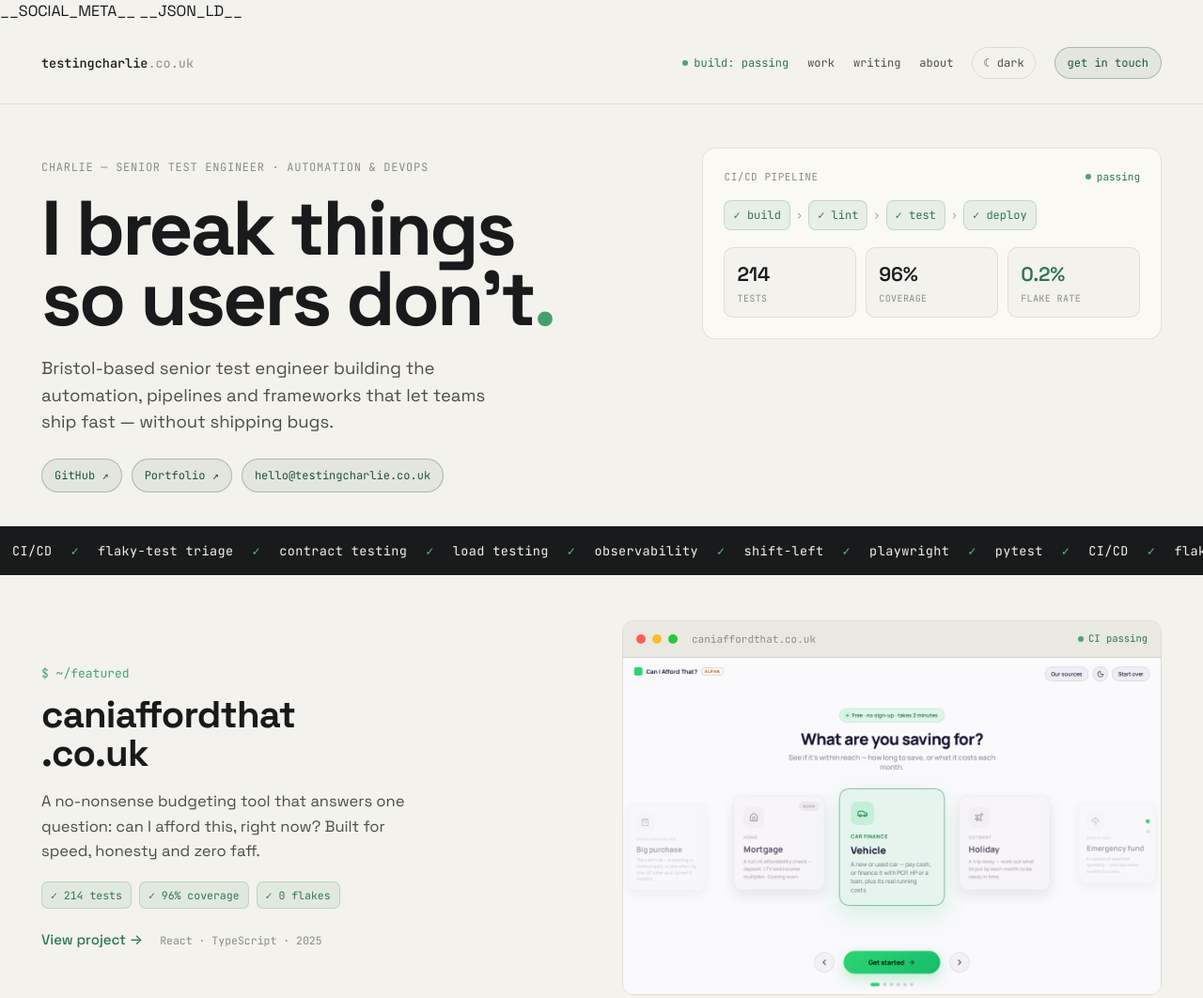
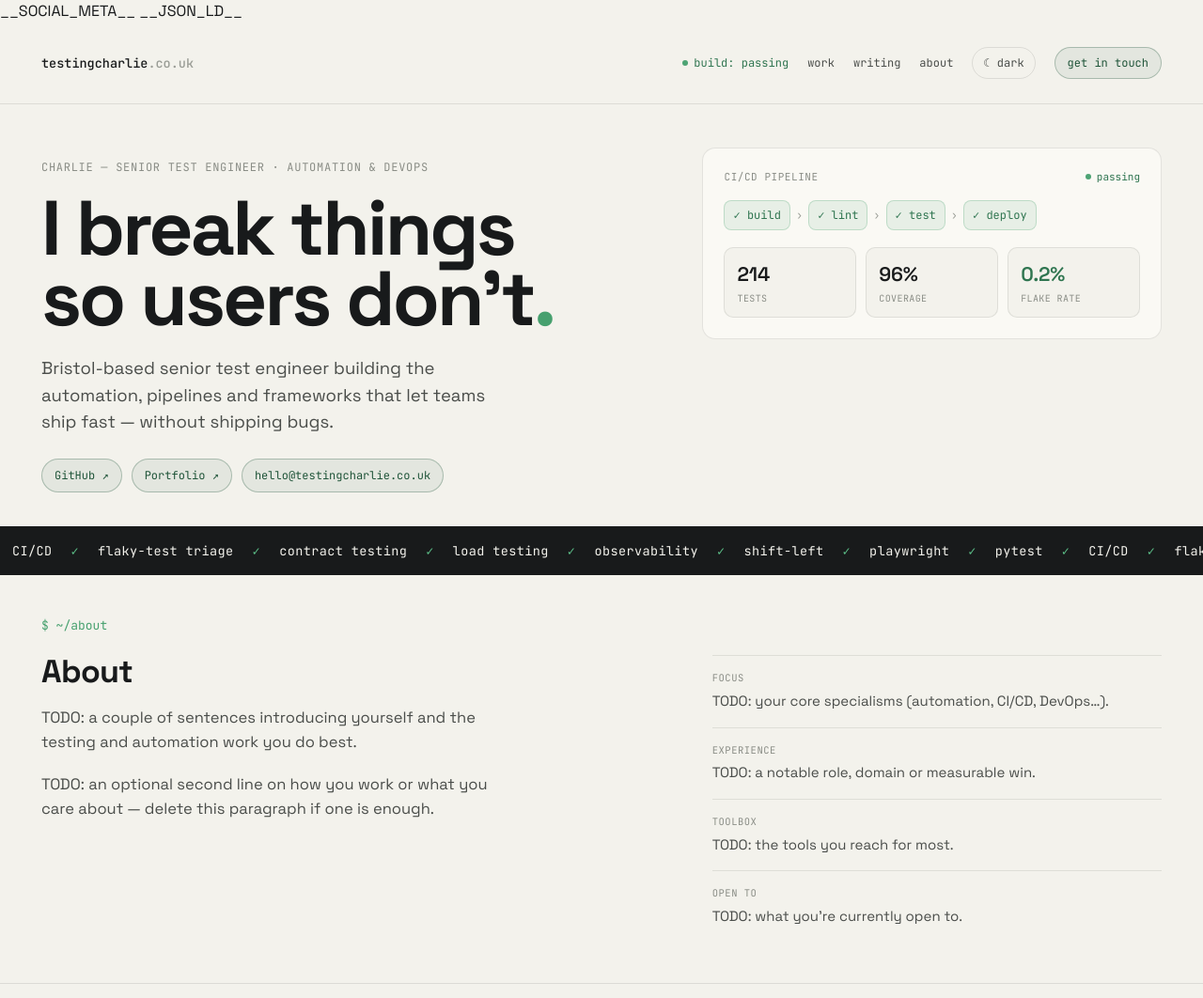
Before and after one commit to Charlie-C-1266/testingcharlie, a website with bundled scripts: page index.html in a window 1280 px wide. Shown: the top 1062 px of the page at 94% size. Built offline with nearby package versions, Linux system fonts and the light colour scheme; no server answers.

Commit message:
Add About section scaffolding and real LinkedIn link (WIP) (#17)

```diff
--- a/index.html
+++ b/index.html
@@ -61,7 +61,7 @@
     </script>
   </head>
   <body>
-    <a class="skip-link" href="#about">Skip to content</a>
+    <a class="skip-link" href="#intro">Skip to content</a>
     <div id="app"></div>
     <noscript>
       <p class="noscript-note">
--- a/src/app.ts
+++ b/src/app.ts
@@ -6,6 +6,7 @@ import { renderActivity } from "./sections/activity.js";
 import { renderFeatured } from "./sections/featured.js";
 import { renderFooter } from "./sections/footer.js";
 import { updateCommitList } from "./sections/git-log.js";
+import { renderAbout } from "./sections/about.js";
 import { updateGitHubPanel } from "./sections/github-panel.js";
 import { renderHero } from "./sections/hero.js";
 import { renderMarquee } from "./sections/marquee.js";
@@ -19,6 +20,7 @@ export function renderPage(config: SiteConfig, data: ActivityData): HTMLElement[
     renderNav(config),
     renderHero(config),
     renderMarquee(config.marqueeKeywords),
+    renderAbout(config.about, config.ui.prompts.about),
     renderFeatured(config.featured),
     renderActivity(config, data),
     renderWork(config.work, config.ui),
--- a/src/config.ts
+++ b/src/config.ts
@@ -42,6 +42,7 @@ export const siteConfig: SiteConfig = {
     themeToggle: { toDark: "☾ dark", toLight: "☀ light" },
     prompts: {
       recentActivity: "$ ~/recent-activity",
+      about: "$ ~/about",
       moreWork: "$ ~/more-work",
       writing: "$ ~/writing",
     },
@@ -58,7 +59,7 @@ export const siteConfig: SiteConfig = {
   ],
   socials: [
     { label: "GitHub", href: "https://github.com/Charlie-C-1266" },
-    { label: "LinkedIn", href: "https://www.linkedin.com/" }, // TODO: real profile.
+    { label: "LinkedIn", href: "https://www.linkedin.com/in/charlie2706/" },
   ],
   buildStatus: "build: passing",
   hero: {
@@ -91,6 +92,32 @@ export const siteConfig: SiteConfig = {
     "observability",
     "shift-left",
   ],
+  // About / bio band — the nav "about" link scrolls here. This is PLACEHOLDER
+  // copy: Charlie to replace the TODO lines with real words before we open the
+  // PR. Keep it short — a couple of intro sentences and a few labelled
+  // highlights. The section, styles and tests are already wired; only the
+  // strings below need editing.
+  about: {
+    heading: "About",
+    lead: [
+      // TODO(charlie): 1–2 sentences — who you are and the testing/automation
+      // work you do best (e.g. the kinds of teams, problems and outcomes).
+      "TODO: a couple of sentences introducing yourself and the testing and " +
+        "automation work you do best.",
+      // TODO(charlie): optional second paragraph — how you work, or what you
+      // care about. Delete this line if one paragraph is enough.
+      "TODO: an optional second line on how you work or what you care about — " +
+        "delete this paragraph if one is enough.",
+    ],
+    highlights: [
+      // TODO(charlie): replace each detail with real specifics. Add or remove
+      // rows freely — the list renders whatever is here.
+      { term: "Focus", detail: "TODO: your core specialisms (automation, CI/CD, DevOps…)." },
+      { term: "Experience", detail: "TODO: a notable role, domain or measurable win." },
+      { term: "Toolbox", detail: "TODO: the tools you reach for most." },
+      { term: "Open to", detail: "TODO: what you're currently open to." },
+    ],
+  },
   featured: {
     prompt: "$ ~/featured",
     titleLines: ["caniaffordthat", ".co.uk"],
--- /dev/null
+++ b/src/sections/about.ts
@@ -0,0 +1,35 @@
+import { el } from "../dom.js";
+import type { ElChild } from "../dom.js";
+import type { AboutContent, AboutHighlight } from "../types.js";
+
+/** One highlight row: a `<dt>` term followed by its `<dd>` detail. */
+export function renderAboutHighlight(item: AboutHighlight): HTMLElement[] {
+  return [
+    el("dt", { class: "about__term", text: item.term }),
+    el("dd", { class: "about__detail", text: item.detail }),
+  ];
+}
+
+/** About band: the short bio + labelled highlights that the nav "about" targets. */
+export function renderAbout(about: AboutContent, prompt: string): HTMLElement {
+  const lead: ElChild[] = about.lead.map((para) => el("p", { class: "about__lead", text: para }));
+
+  const body = el("div", {
+    class: "about__body",
+    children: [el("h2", { class: "about__title", text: about.heading }), ...lead],
+  });
+
+  const highlights = el("dl", {
+    class: "about__highlights",
+    children: about.highlights.flatMap(renderAboutHighlight),
+  });
+
+  return el("section", {
+    class: "about",
+    attrs: { id: "about", "aria-label": "About" },
+    children: [
+      el("div", { class: "prompt", text: prompt }),
+      el("div", { class: "about__grid", children: [body, highlights] }),
+    ],
+  });
+}
--- a/src/sections/hero.ts
+++ b/src/sections/hero.ts
@@ -33,7 +33,9 @@ export function renderHero(config: SiteConfig): HTMLElement {
 
   return el("section", {
     class: "hero",
-    attrs: { id: "about", "aria-label": "Introduction" },
+    // The intro/landmark and skip-link target. The nav "about" link points at
+    // the dedicated bio band (src/sections/about.ts), not here.
+    attrs: { id: "intro", "aria-label": "Introduction" },
     children: [left, renderPipeline(pipeline, config.ui)],
   });
 }
--- a/styles/style.css
+++ b/styles/style.css
@@ -421,6 +421,63 @@ button {
 .marquee__sep {
   color: var(--band-green);
   margin: 0 20px;
+}
+
+/* ------------------------------------------------------------- about (bio) -- */
+
+.about {
+  padding: 44px;
+  border-bottom: 1px solid var(--hair);
+}
+
+.about .prompt {
+  margin-bottom: 22px;
+}
+
+.about__grid {
+  display: grid;
+  grid-template-columns: 1.4fr 1fr;
+  gap: 44px;
+  align-items: start;
+}
+
+.about__title {
+  font-size: 34px;
+  font-weight: 700;
+  letter-spacing: -0.02em;
+  line-height: 1.05;
+}
+
+.about__lead {
+  font-size: 16.5px;
+  line-height: 1.6;
+  color: var(--muted);
+  margin-top: 18px;
+  max-width: 480px;
+}
+
+.about__highlights {
+  margin: 0;
+  display: flex;
+  flex-direction: column;
+}
+
+.about__term {
+  font-family: var(--font-mono);
+  font-size: 10.5px;
+  letter-spacing: 0.05em;
+  text-transform: uppercase;
+  color: var(--muted2);
+  padding-top: 16px;
+  border-top: 1px solid var(--hair2);
+}
+
+.about__detail {
+  margin: 5px 0 0;
+  padding-bottom: 16px;
+  font-size: 15px;
+  line-height: 1.5;
+  color: var(--muted);
 }
 
 /* ---------------------------------------------------------- featured (4) -- */
@@ -971,7 +1028,8 @@ button {
   .hero,
   .featured,
   .activity__grid,
-  .work__grid {
+  .work__grid,
+  .about__grid {
     grid-template-columns: 1fr;
   }
 
@@ -986,7 +1044,8 @@ button {
   .featured,
   .activity,
   .work,
-  .writing {
+  .writing,
+  .about {
     padding-left: 32px;
     padding-right: 32px;
   }
@@ -1016,7 +1075,8 @@ button {
   .featured,
   .activity,
   .work,
-  .writing {
+  .writing,
+  .about {
     padding-top: 32px;
     padding-bottom: 32px;
     padding-left: 24px;
```
Also changed, not shown: src/types.ts (+26 -0 lines), tests/e2e/a11y.spec.ts (+3 -2 lines), tests/e2e/home.spec.ts (+3 -2 lines), tests/unit/app.test.ts (+2 -2 lines), tests/unit/config.test.ts (+3 -1 lines), tests/unit/sections/about.test.ts (added, +58 -0 lines), tests/unit/sections/hero.test.ts (+2 -2 lines).
